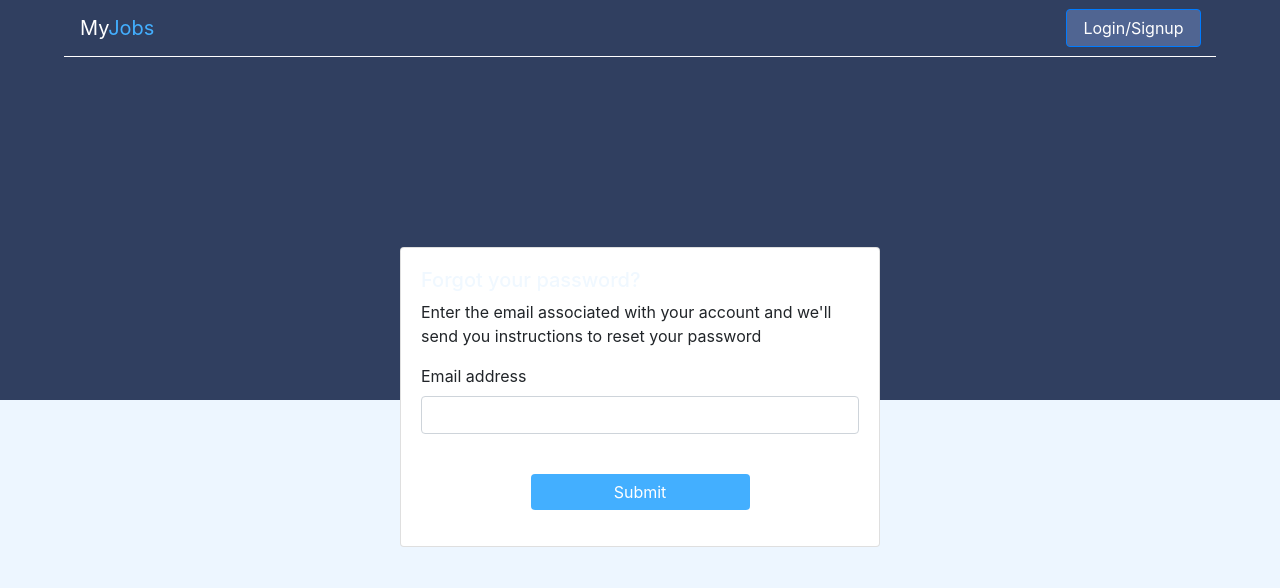
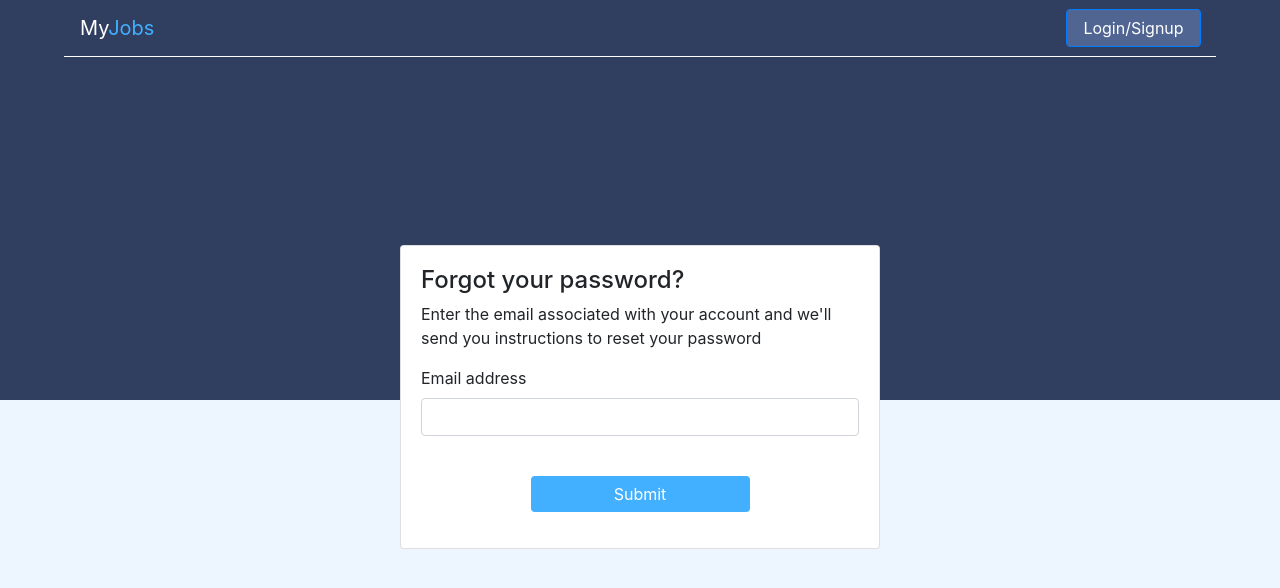
Before and after one commit to SeekerNik/Myjob, a React (Create React App) app: page /forgot-password in a window 1280 px wide. Shown: the top 588 px of the page. Built offline with nearby package versions, Linux system fonts and the light colour scheme; no server answers.

Commit message:
styling a bit

```diff
--- a/src/components/ForgotPassword.js
+++ b/src/components/ForgotPassword.js
@@ -33,7 +33,7 @@ export default function ForgotPassword() {
       <div className="w-100" style={{ maxWidth: "60vh" }}>
         <Card>
           <Card.Body>
-            <h5>Forgot your password?</h5>
+            <h4>Forgot your password?</h4>
             {error && <Alert variant="danger">{error}</Alert>}
             {message && <Alert variant="success">{message}</Alert>}
             <p>
```
Also changed, not shown: src/components/Login.js (+1 -8 lines), 1 other file (tests, documents, lock files or other folders).
